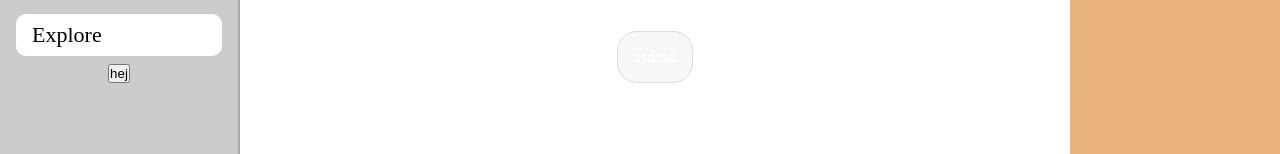
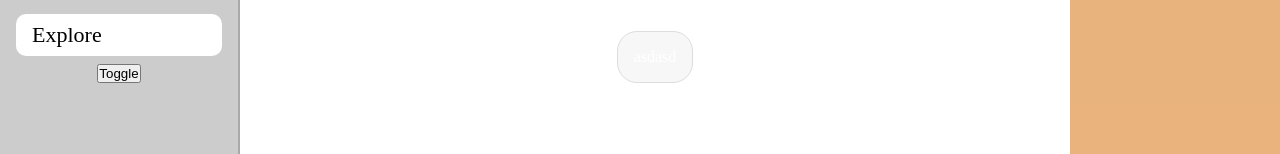
Before and after one commit to ParhamInBinary/Miniprojekt-ReactApp, a React (Vite) app: page / in a window 1280 px wide. Shown: the part 152-306 px from the top of the page. Built offline with nearby package versions, Linux system fonts and the light colour scheme.

Commit message:
useState for toggleBtn

```diff
--- a/src/Sidebar/ToggleMode.tsx
+++ b/src/Sidebar/ToggleMode.tsx
@@ -1,13 +1,17 @@
-import React, { useState } from "react"
+import { useState } from "react";
 import { createUseStyles } from "react-jss";
 
 
-type Mode = 'dark' | 'light';
 
-export function ToggleMode () {
+export function ToggleMode(): JSX.Element {
+
+  const [isDarkTheme, setIsDarkTheme] = useState(false);
+
+
+
   return (
     <div>
-      <button>hej</button>
+      <button>Toggle</button>
     </div>
-  )
+  );
 }
```
